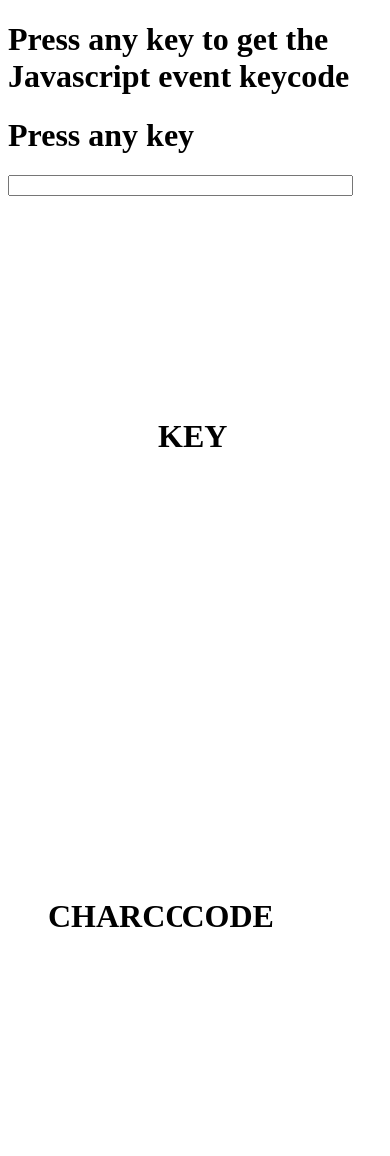
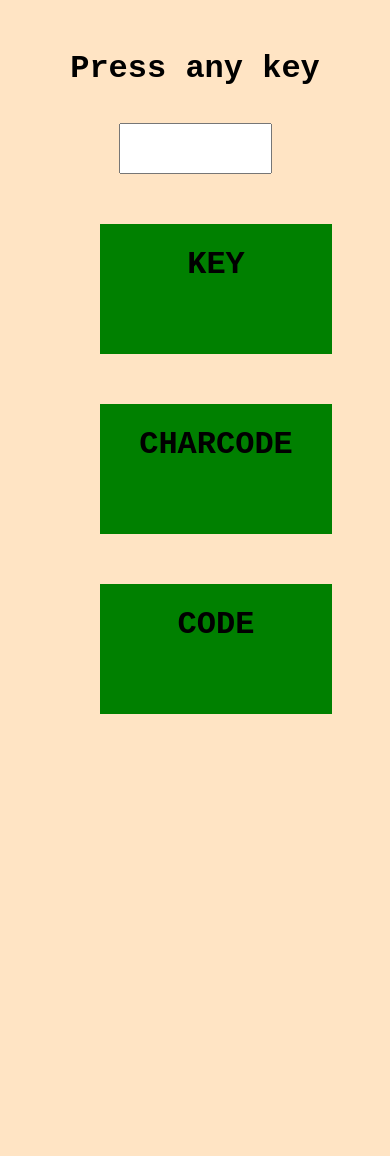
Before and after one commit to tutor723/keycode, a plain HTML site: page index.html in a window 390 px wide. After the commit the page ends 844 px from the top, so only its background shows below. Drawn offline with Linux system fonts and the light colour scheme; a web font is replaced by a local one.

Commit message:
Update style.css

```diff
--- a/style.css
+++ b/style.css
@@ -1,33 +1,105 @@
-<script src="script.js"></script>
-<style>
+
+@import url('https://fonts.googleapis.com/css?family=B612+Mono');
+
+html, body,#name {
+    font-family: "B612 Mono", monospace;
+    text-align: center;
+}
 body{
 margin: 50px;
+background-color: bisque;
 }
     #box{
+        #h2 {
+            display: none;
+        }
 
+        #name{
+            font-family: Arial, Helvetica, sans-serif;
+        }
     }
     #leftbox {
         float: left;
-        background:white;;
+        background:green;
         width:25%;
-        margin-top: 200px;
+        margin-top: 150px;
         margin-left: 150px;
         height:280px;
     }
     #middlebox{
         float: left;
-        background:white;
+        background:green;
         width:25%;
-        margin-top: 200px;
+        margin-top: 150px;
         margin-left: 40px;
         height:280px;
     }
     #rightbox{
         float: left;
-        background:white;
+        background:green;
         width:25%;
-        margin-top: 200px;
+        margin-top: 150px;
         margin-left: 40px;
         height:280px;
     }
-</style>
+#name {
+    margin-top: 15px;
+    height: 45px;
+    font-weight: 900;
+    color: blue;
+}
+
+@media only screen and (max-width: 600px) {
+
+    #box{
+        display:flex;
+        flex-direction: column;
+
+    }
+
+    #rightbox,#leftbox,#middlebox {
+
+        background:green;
+        width:80%;
+
+        height:150px;
+        margin-top: 50px;
+        margin-left: 50px;
+
+
+    }
+    #name{
+        width:50%;
+    }
+    #h1 {
+        display: none;
+    }
+
+
+  }
+
+  @media only screen and (max-width: 1036px) {
+
+    #box{
+        display:flex;
+        flex-direction: column;
+
+    }
+
+    #rightbox,#leftbox,#middlebox {
+
+        background:green;
+        width:80%;
+
+        height:130px;
+        margin-top: 50px;
+        margin-left: 50px;
+
+
+    }
+    #h1 {
+        display: none;
+    }
+
+
+  }
```
